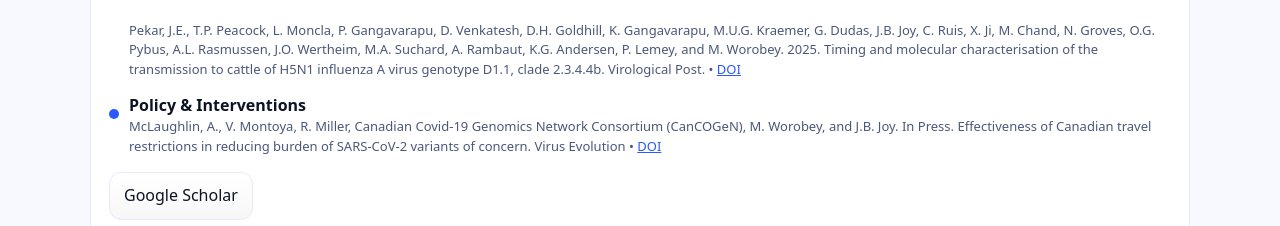
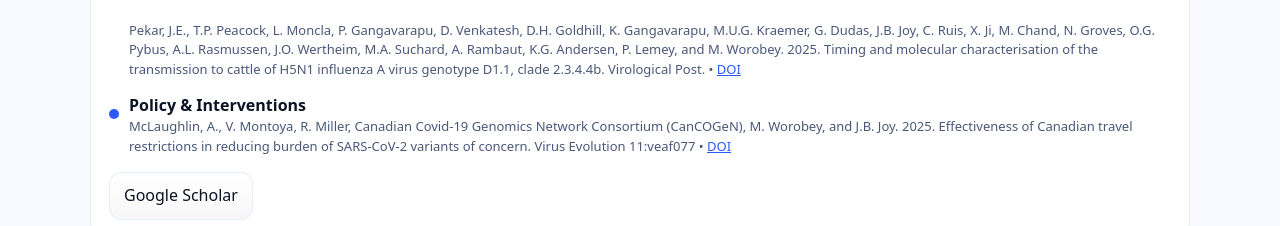
Before and after one commit to greenbeard1/greenbeard1.github.io, a plain HTML site: page index.html in a window 1280 px wide. Shown: the part 2910-3136 px from the top of the page. Drawn offline with Linux system fonts and the light colour scheme.

Commit message:
Update index.html

```diff
--- a/index.html
+++ b/index.html
@@ -296,7 +296,7 @@
           <li class="pub"><span class="dot" aria-hidden="true"></span>
             <div>
               <strong>Policy & Interventions</strong>
-              <div class="small muted">McLaughlin, A., V. Montoya, R. Miller, Canadian Covid-19 Genomics Network Consortium (CanCOGeN), M. Worobey, and J.B. Joy. In Press. Effectiveness of Canadian travel restrictions in reducing burden of SARS-CoV-2 variants of concern. Virus Evolution • <a href="doi: https://doi.org/10.1093/ve/veaf077">DOI</a></div>
+              <div class="small muted">McLaughlin, A., V. Montoya, R. Miller, Canadian Covid-19 Genomics Network Consortium (CanCOGeN), M. Worobey, and J.B. Joy. 2025. Effectiveness of Canadian travel restrictions in reducing burden of SARS-CoV-2 variants of concern. Virus Evolution 11:veaf077 • <a href="doi: https://doi.org/10.1093/ve/veaf077">DOI</a></div>
             </div>
           </li>
 
```
